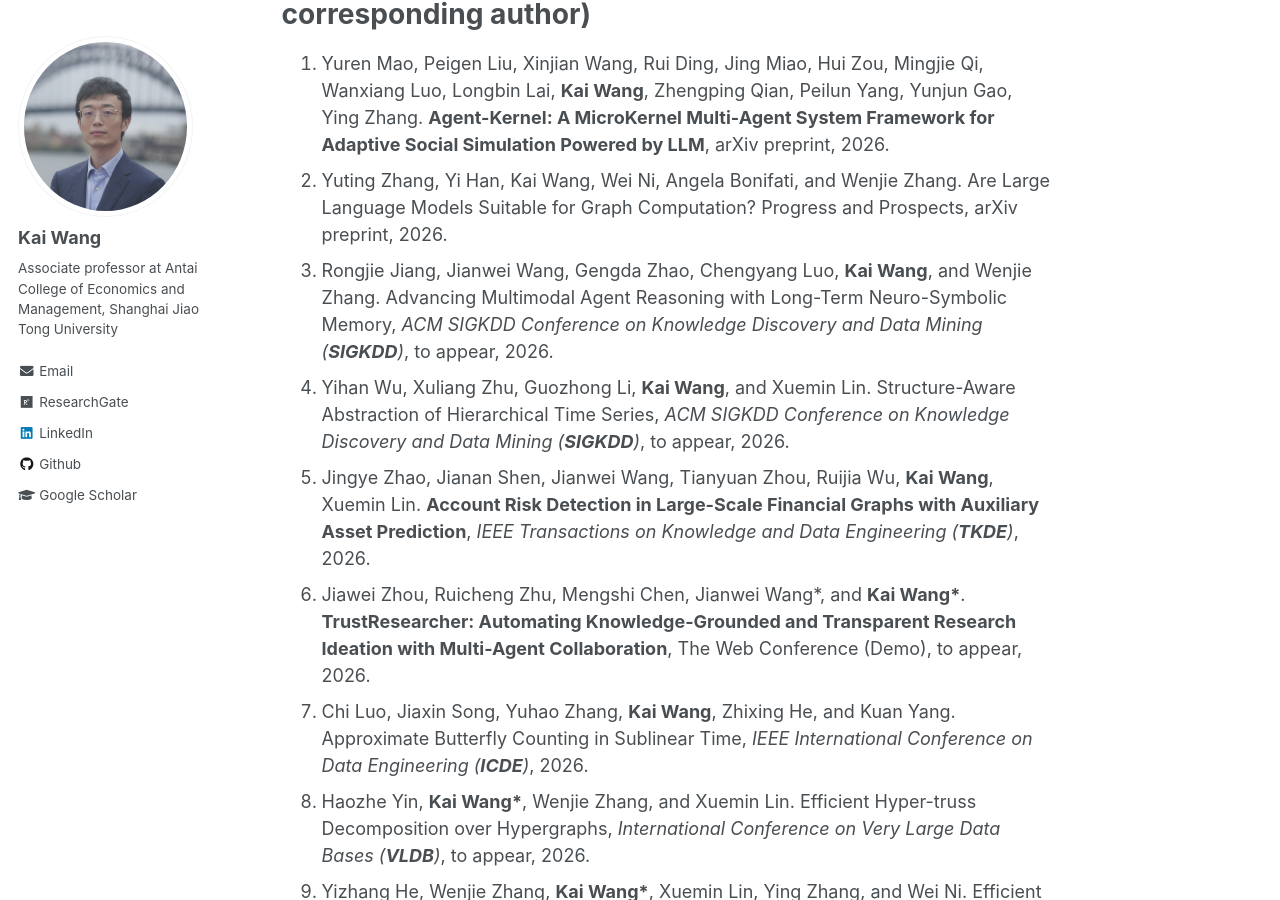
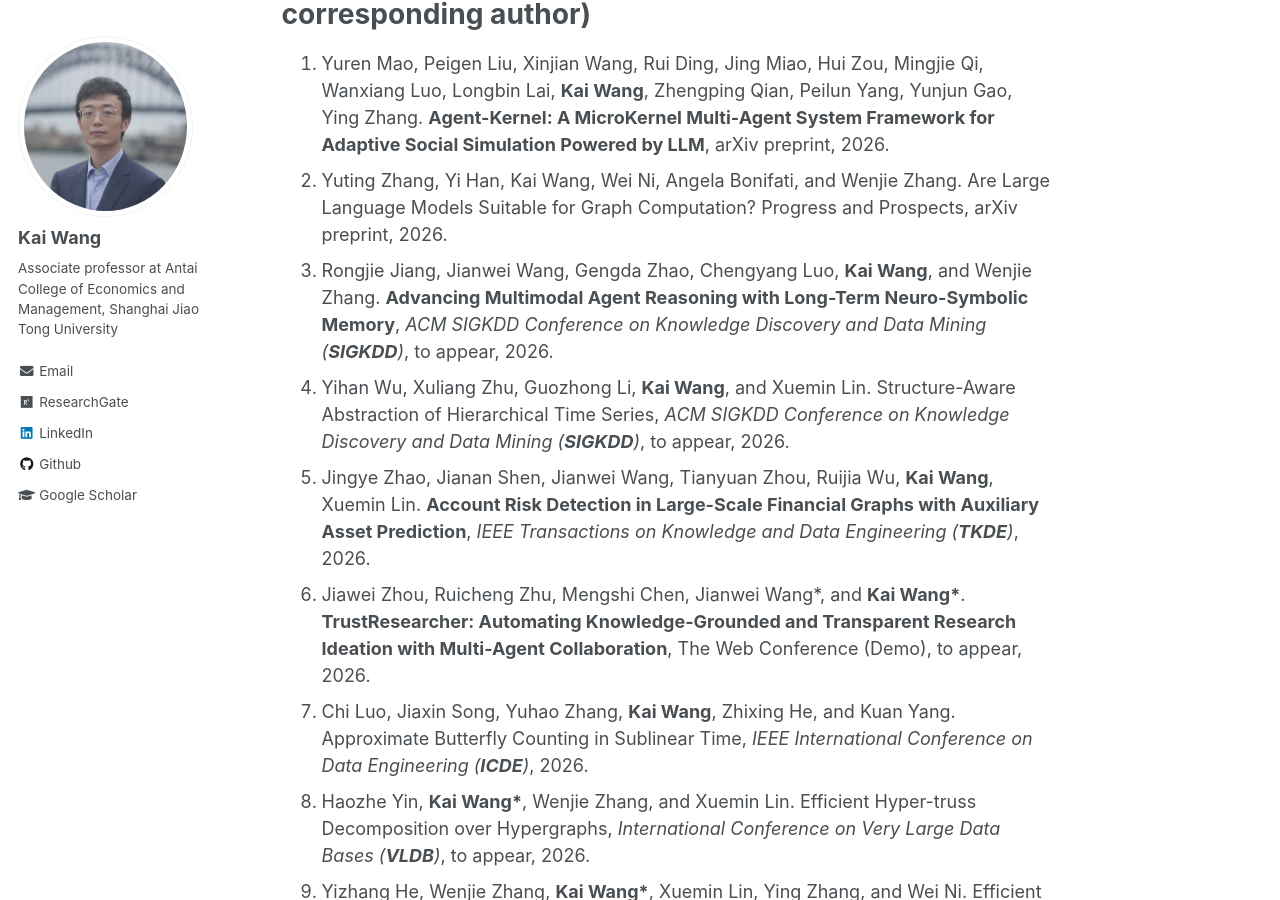
Before and after one commit to cs-kaiwang/cs-kaiwang.github.io, a Jekyll site: the page built from _pages/about.md, in a window 1280 px wide and 900 px high, scrolled down 563 px. Built offline with Jekyll 4.4.1, drawn with Linux system fonts in a browser that asks for light colours.

```diff
--- a/_pages/about.md
+++ b/_pages/about.md
@@ -20,7 +20,7 @@ Selected Publications and Preprints (* indicates corresponding author)
 ======
 1. Yuren Mao, Peigen Liu, Xinjian Wang, Rui Ding, Jing Miao, Hui Zou, Mingjie Qi, Wanxiang Luo, Longbin Lai, **Kai Wang**, Zhengping Qian, Peilun Yang, Yunjun Gao, Ying Zhang. **Agent-Kernel: A MicroKernel Multi-Agent System Framework for Adaptive Social Simulation Powered by LLM**, arXiv preprint, 2026.
 2. Yuting Zhang, Yi Han, Kai Wang, Wei Ni, Angela Bonifati, and Wenjie Zhang. Are Large Language Models Suitable for Graph Computation? Progress and Prospects, arXiv preprint, 2026.
-3. Rongjie Jiang, Jianwei Wang, Gengda Zhao, Chengyang Luo, **Kai Wang**, and Wenjie Zhang. Advancing Multimodal Agent Reasoning with Long-Term Neuro-Symbolic Memory, *ACM SIGKDD Conference on Knowledge Discovery and Data Mining (**SIGKDD**)*, to appear, 2026.
+3. Rongjie Jiang, Jianwei Wang, Gengda Zhao, Chengyang Luo, **Kai Wang**, and Wenjie Zhang. **Advancing Multimodal Agent Reasoning with Long-Term Neuro-Symbolic Memory**, *ACM SIGKDD Conference on Knowledge Discovery and Data Mining (**SIGKDD**)*, to appear, 2026.
 4. Yihan Wu, Xuliang Zhu, Guozhong Li, **Kai Wang**, and Xuemin Lin. Structure-Aware Abstraction of Hierarchical Time Series, *ACM SIGKDD Conference on Knowledge Discovery and Data Mining (**SIGKDD**)*, to appear, 2026.
 5. Jingye Zhao, Jianan Shen, Jianwei Wang, Tianyuan Zhou, Ruijia Wu, **Kai Wang**, Xuemin Lin. **Account Risk Detection in Large-Scale Financial Graphs with Auxiliary Asset Prediction**, *IEEE Transactions on Knowledge and Data Engineering (**TKDE**)*, 2026.
 6. Jiawei Zhou, Ruicheng Zhu, Mengshi Chen, Jianwei Wang*, and **Kai Wang\***. **TrustResearcher: Automating Knowledge-Grounded and Transparent Research Ideation with Multi-Agent Collaboration**, The Web Conference (Demo), to appear, 2026.
```
